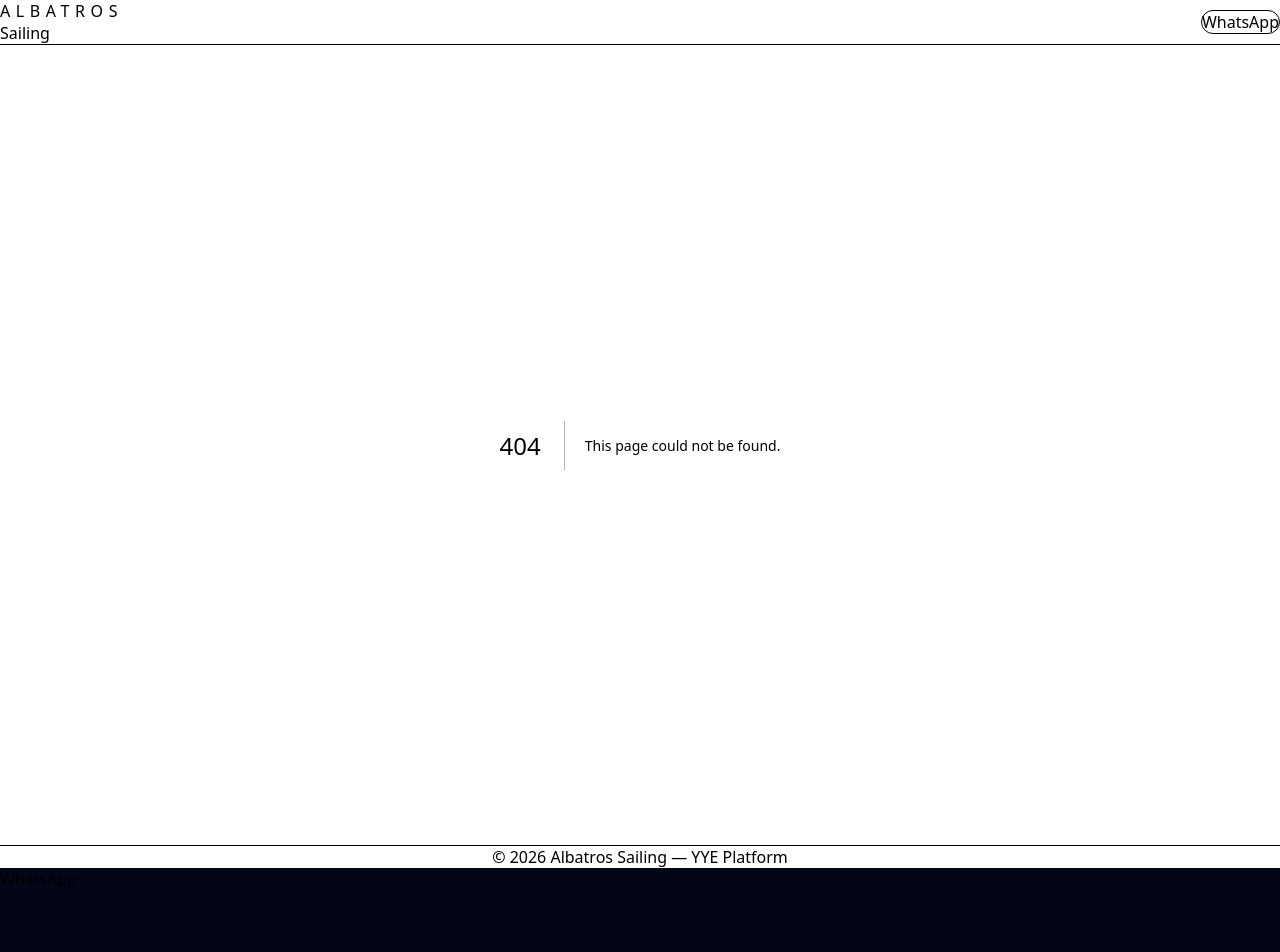
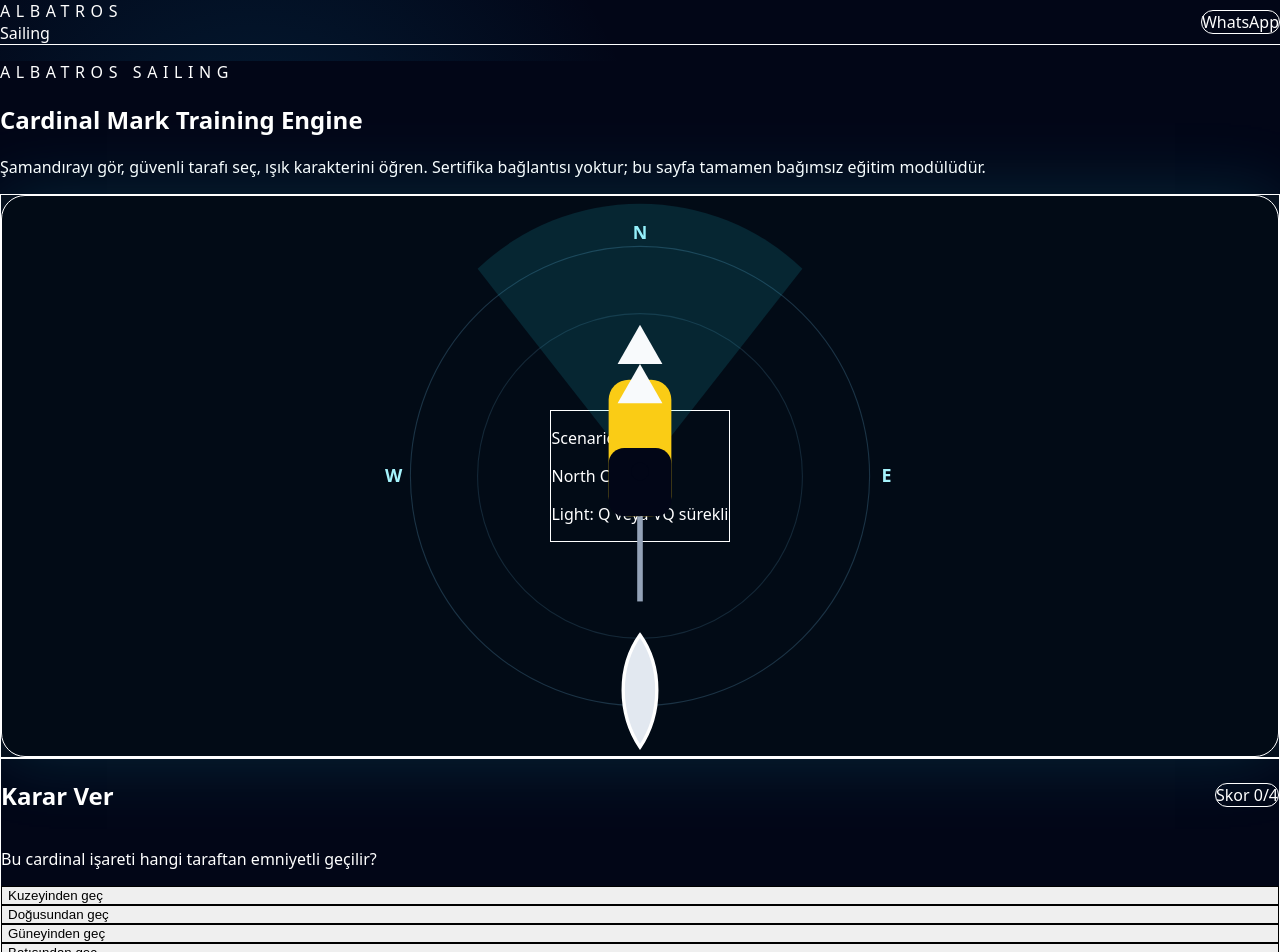
Before and after one commit to erdincpulat-del/albatros-ultimate, a Next.js app: page /guide/cardinals in a window 1280 px wide. Before the commit this address had no page. Shown: the top 952 px of the page. Before the commit the page ends 868 px from the top, so only its background shows below. Built offline with nearby package versions, Linux system fonts and the light colour scheme.

Commit message:
Add cardinal training engine

```diff
--- /dev/null
+++ b/app/guide/cardinals/page.tsx
@@ -0,0 +1,5 @@
+import CardinalTraining from "@/components/education/CardinalTraining";
+
+export default function Page() {
+  return <CardinalTraining />;
+}
--- /dev/null
+++ b/components/education/CardinalTraining.tsx
@@ -0,0 +1,261 @@
+"use client";
+
+import { useMemo, useState } from "react";
+
+type CardinalType = "north" | "south" | "east" | "west";
+
+type Scenario = {
+  id: number;
+  type: CardinalType;
+  title: string;
+  safeSide: string;
+  light: string;
+  explanation: string;
+};
+
+const scenarios: Scenario[] = [
+  {
+    id: 1,
+    type: "north",
+    title: "North Cardinal",
+    safeSide: "Kuzeyinden geç",
+    light: "Q veya VQ sürekli",
+    explanation: "North Cardinal, güvenli suyun işaretin kuzeyinde olduğunu gösterir.",
+  },
+  {
+    id: 2,
+    type: "east",
+    title: "East Cardinal",
+    safeSide: "Doğusundan geç",
+    light: "Q(3) veya VQ(3)",
+    explanation: "East Cardinal, güvenli suyun işaretin doğusunda olduğunu gösterir.",
+  },
+  {
+    id: 3,
+    type: "south",
+    title: "South Cardinal",
+    safeSide: "Güneyinden geç",
+    light: "Q(6)+LFl veya VQ(6)+LFl",
+    explanation: "South Cardinal, güvenli suyun işaretin güneyinde olduğunu gösterir.",
+  },
+  {
+    id: 4,
+    type: "west",
+    title: "West Cardinal",
+    safeSide: "Batısından geç",
+    light: "Q(9) veya VQ(9)",
+    explanation: "West Cardinal, güvenli suyun işaretin batısında olduğunu gösterir.",
+  },
+];
+
+const options = ["Kuzeyinden geç", "Doğusundan geç", "Güneyinden geç", "Batısından geç"];
+
+export default function CardinalTraining() {
+  const [index, setIndex] = useState(0);
+  const [selected, setSelected] = useState<string | null>(null);
+  const [score, setScore] = useState(0);
+
+  const scenario = scenarios[index];
+  const isCorrect = selected === scenario.safeSide;
+
+  const buoy = useMemo(() => getBuoyVisual(scenario.type), [scenario.type]);
+
+  function answer(option: string) {
+    if (selected) return;
+    setSelected(option);
+    if (option === scenario.safeSide) setScore((s) => s + 1);
+  }
+
+  function next() {
+    setSelected(null);
+    setIndex((i) => (i + 1) % scenarios.length);
+  }
+
+  return (
+    <main className="min-h-screen bg-[#020617] px-4 py-8 text-white md:px-6">
+      <section className="mx-auto max-w-6xl">
+        <p className="text-xs tracking-[0.35em] text-cyan-300">ALBATROS SAILING</p>
+
+        <h1 className="mt-3 text-3xl font-black md:text-6xl">
+          Cardinal Mark Training Engine
+        </h1>
+
+        <p className="mt-4 max-w-3xl text-sm leading-6 text-slate-300 md:text-base">
+          Şamandırayı gör, güvenli tarafı seç, ışık karakterini öğren.
+          Sertifika bağlantısı yoktur; bu sayfa tamamen bağımsız eğitim modülüdür.
+        </p>
+
+        <div className="mt-8 grid gap-5 lg:grid-cols-[1.2fr_0.8fr]">
+          <div className="rounded-3xl border border-cyan-300/20 bg-[#06111f] p-4 shadow-[0_0_70px_rgba(34,211,238,0.16)]">
+            <div className="relative flex min-h-[520px] items-center justify-center overflow-hidden rounded-[24px] border border-white/10 bg-[#020b16]">
+              <div className="absolute inset-0 opacity-40">
+                {[...Array(8)].map((_, i) => (
+                  <div
+                    key={i}
+                    className="absolute h-px w-full bg-cyan-300/30"
+                    style={{ top: `${12 + i * 11}%` }}
+                  />
+                ))}
+              </div>
+
+              <div className="absolute left-6 top-6 rounded-2xl border border-white/10 bg-black/40 p-4 backdrop-blur">
+                <p className="text-xs text-slate-400">Scenario</p>
+                <p className="font-bold text-cyan-100">{scenario.title}</p>
+                <p className="mt-1 text-xs text-slate-300">Light: {scenario.light}</p>
+              </div>
+
+              <svg viewBox="0 0 500 500" className="relative z-10 h-auto w-full max-w-[560px]">
+                <circle cx="250" cy="250" r="205" fill="none" stroke="rgba(125,211,252,.2)" />
+                <circle cx="250" cy="250" r="145" fill="none" stroke="rgba(125,211,252,.14)" />
+
+                <text x="250" y="38" textAnchor="middle" fill="#a5f3fc" fontSize="16" fontWeight="800">N</text>
+                <text x="250" y="476" textAnchor="middle" fill="#a5f3fc" fontSize="16" fontWeight="800">S</text>
+                <text x="470" y="255" textAnchor="middle" fill="#a5f3fc" fontSize="16" fontWeight="800">E</text>
+                <text x="30" y="255" textAnchor="middle" fill="#a5f3fc" fontSize="16" fontWeight="800">W</text>
+
+                <SafeWater type={scenario.type} />
+
+                <g transform="translate(250 250)">
+                  <rect x="-28" y="-86" width="56" height="122" rx="18" fill={buoy.bodyTop} />
+                  <rect x="-28" y="-25" width="56" height="61" rx="14" fill={buoy.bodyBottom} />
+                  <line x1="0" y1="36" x2="0" y2="112" stroke="#94a3b8" strokeWidth="5" />
+                  <polygon points={buoy.topTriangle} fill="#f8fafc" />
+                  <polygon points={buoy.bottomTriangle} fill="#f8fafc" />
+                  <circle cx="0" cy="-4" r="8" fill="#020617" />
+                </g>
+
+                <path
+                  d="M250 425 C230 390 270 390 250 425 Z"
+                  fill="#22d3ee"
+                  opacity="0.18"
+                />
+
+                <g transform="translate(250 420)">
+                  <path
+                    d="M0 -28 C20 0 20 42 0 72 C-20 42 -20 0 0 -28 Z"
+                    fill="#e2e8f0"
+                    stroke="#ffffff"
+                    strokeWidth="3"
+                  />
+                  <text x="0" y="100" textAnchor="middle" fill="#e0f2fe" fontSize="12">
+                    YOUR BOAT
+                  </text>
+                </g>
+              </svg>
+            </div>
+          </div>
+
+          <div className="rounded-3xl border border-white/10 bg-white/[0.06] p-5 backdrop-blur-xl">
+            <div className="flex items-center justify-between gap-4">
+              <h2 className="text-xl font-bold">Karar Ver</h2>
+              <div className="rounded-full border border-cyan-300/20 bg-cyan-300/10 px-3 py-1 text-xs text-cyan-100">
+                Skor {score}/{scenarios.length}
+              </div>
+            </div>
+
+            <p className="mt-4 text-sm leading-6 text-slate-300">
+              Bu cardinal işareti hangi taraftan emniyetli geçilir?
+            </p>
+
+            <div className="mt-5 grid gap-3">
+              {options.map((option) => {
+                const active = selected === option;
+                const correct = option === scenario.safeSide;
+
+                return (
+                  <button
+                    key={option}
+                    type="button"
+                    onClick={() => answer(option)}
+                    className={`rounded-2xl border px-4 py-4 text-left text-sm font-bold transition ${
+                      selected
+                        ? correct
+                          ? "border-green-400 bg-green-400/15 text-green-100"
+                          : active
+                            ? "border-red-400 bg-red-400/15 text-red-100"
+                            : "border-white/10 bg-black/20 text-slate-400"
+                        : "border-white/10 bg-black/20 text-white hover:border-cyan-300/40 hover:bg-cyan-300/10"
+                    }`}
+                  >
+                    {option}
+                  </button>
+                );
+              })}
+            </div>
+
+            {selected && (
+              <div
+                className={`mt-5 rounded-2xl border p-4 text-sm leading-6 ${
+                  isCorrect
+                    ? "border-green-400/30 bg-green-400/10 text-green-100"
+                    : "border-red-400/30 bg-red-400/10 text-red-100"
+                }`}
+              >
+                <p className="font-black">{isCorrect ? "Doğru karar." : "Yanlış karar."}</p>
+                <p className="mt-1">{scenario.explanation}</p>
+                <p className="mt-2 text-slate-200">Doğru geçiş: {scenario.safeSide}</p>
+              </div>
+            )}
+
+            <button
+              type="button"
+              onClick={next}
+              className="mt-5 w-full rounded-2xl bg-cyan-300 px-5 py-4 text-sm font-black text-slate-950 transition hover:bg-cyan-200"
+            >
+              Sonraki Senaryo
+            </button>
+
+            <div className="mt-5 rounded-2xl border border-white/10 bg-black/25 p-4 text-xs leading-5 text-slate-300">
+              North: sürekli hızlı çakar. East: 3 çakar. South: 6 çakar + uzun çakar.
+              West: 9 çakar.
+            </div>
+          </div>
+        </div>
+      </section>
+    </main>
+  );
+}
+
+function SafeWater({ type }: { type: CardinalType }) {
+  const common = "rgba(34,211,238,.13)";
+  if (type === "north") return <path d="M250 250 L105 65 A210 210 0 0 1 395 65 Z" fill={common} />;
+  if (type === "south") return <path d="M250 250 L395 435 A210 210 0 0 1 105 435 Z" fill={common} />;
+  if (type === "east") return <path d="M250 250 L435 105 A210 210 0 0 1 435 395 Z" fill={common} />;
+  return <path d="M250 250 L65 395 A210 210 0 0 1 65 105 Z" fill={common} />;
+}
+
+function getBuoyVisual(type: CardinalType) {
+  if (type === "north") {
+    return {
+      bodyTop: "#facc15",
+      bodyBottom: "#020617",
+      topTriangle: "0,-135 -20,-100 20,-100",
+      bottomTriangle: "0,-100 -20,-65 20,-65",
+    };
+  }
+
+  if (type === "south") {
+    return {
+      bodyTop: "#020617",
+      bodyBottom: "#facc15",
+      topTriangle: "0,-65 -20,-100 20,-100",
+      bottomTriangle: "0,-100 -20,-135 20,-135",
+    };
+  }
+
+  if (type === "east") {
+    return {
+      bodyTop: "#020617",
+      bodyBottom: "#facc15",
+      topTriangle: "0,-135 -20,-100 20,-100",
+      bottomTriangle: "0,-65 -20,-100 20,-100",
+    };
+  }
+
+  return {
+    bodyTop: "#facc15",
+    bodyBottom: "#020617",
+    topTriangle: "0,-65 -20,-100 20,-100",
+    bottomTriangle: "0,-100 -20,-135 20,-135",
+  };
+}
```
